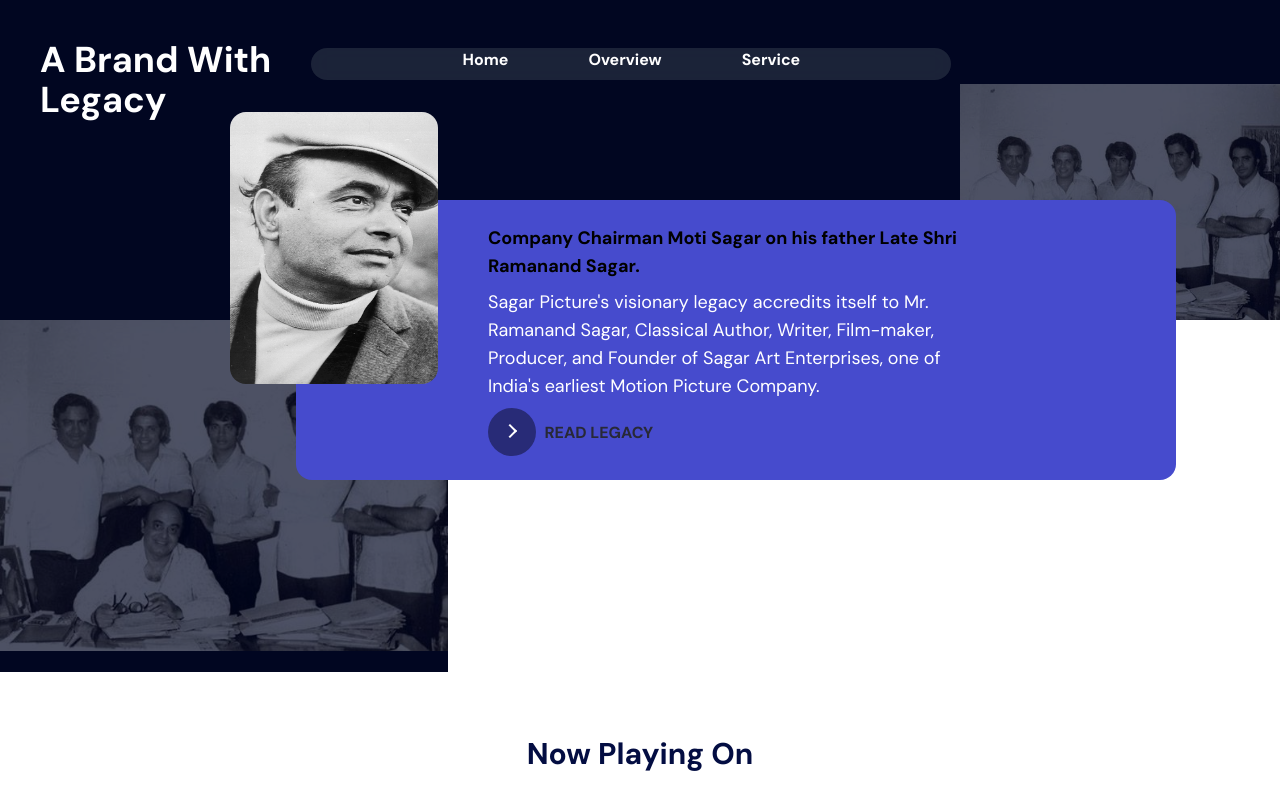
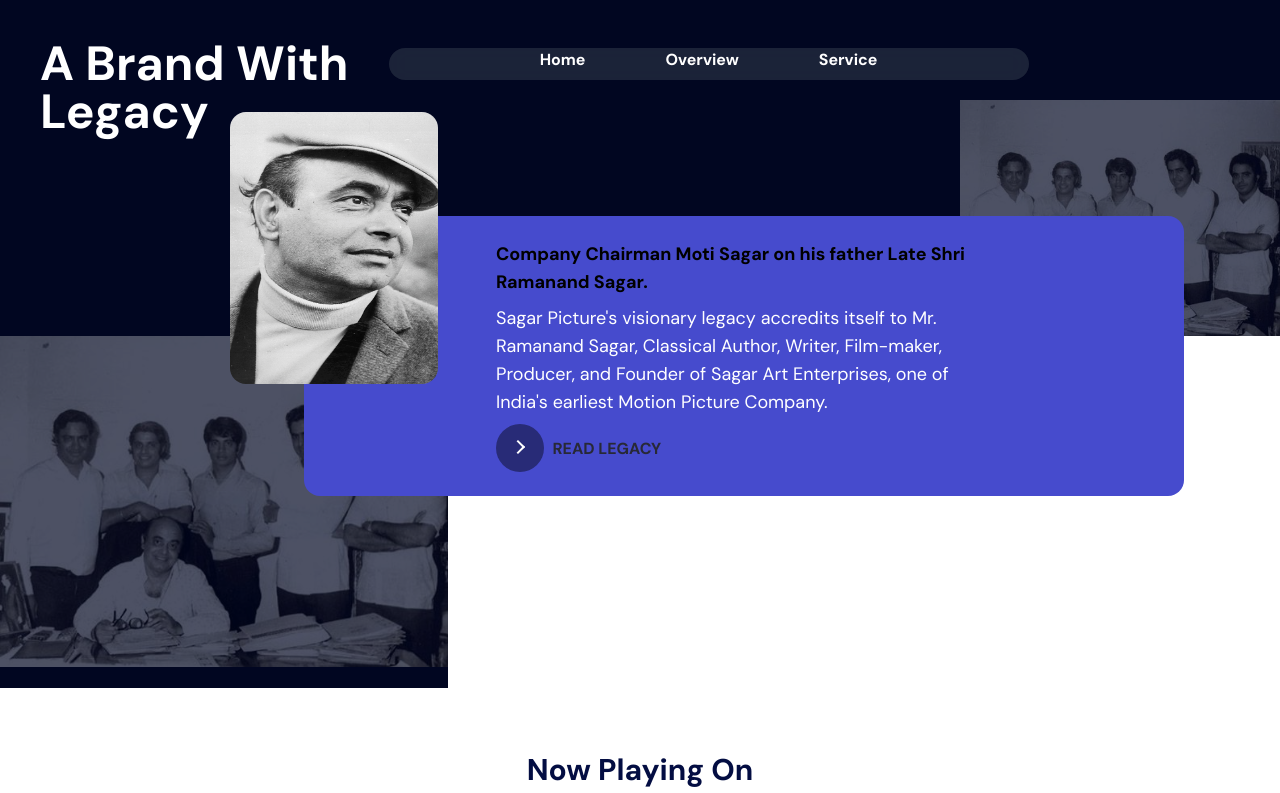
Before and after one commit to DILJITHKRISHNA/Brandemic-Task, a website: page index.html in a window 1280 px wide. Shown: the top 793 px of the page. Drawn offline with nearby package versions, Linux system fonts and the light colour scheme.

Commit message:
index page modefied by clearing remaining bugs

```diff
--- a/index.html
+++ b/index.html
@@ -191,8 +191,10 @@
 <body>
     <div class="container-mx relative text-center bg-[#010621] mb-30 text-white flex flex-col">
         <div class="flex flex-row">
-            <h1 class="text-6xl md:text-4xl font-bold text-left px-10 py-10 font-dm-sans animate-pulse slide-in-left">A Brand
-                With<br> Legacy</h1>
+            <h1 class="text-6xl md:text-5xl sm:text-4xl font-bold text-left px-10 py-10 font-dm-sans animate-pulse slide-in-left">
+                A Brand
+                With<br> Legacy
+            </h1>
             <div class="backdrop-blur-md bg-gray-700/50 w-[40rem] h-8 mt-12 rounded-full items-center">
                 <header class="w-full">
                     <nav>
@@ -209,9 +211,9 @@
         <div class="flex justify-center items-center mt-[10rem]">
             <img src="./assets/Group.png" alt="Group" class="absolute bottom-0 right-0 w-1/4 opacity-30">
             <img src="./assets/man.png" alt="chairman"
-                class="absolute z-index-high sm:w-[13rem] sm:h-[17rem] w-[8rem] left-1 sm:left-[18%] top-[21rem] sm:top-[7rem] rounded-2xl">
+                class="absolute z-index-high sm:w-[13rem] sm:h-[17rem] w-[8rem] left-2 sm:left-[18%] top-[21rem] sm:top-[7rem] rounded-2xl">
             <div
-                class="absolute z-index-mid text-left ml-28 sm:ml-42 md:ml-48 bg-[#464BCD] px-[12rem] sm:mt-10 mt-[12rem] p-6 rounded-2xl w-auto sm:w-[55rem] md:w-[55rem]">
+                class="absolute z-index-mid text-left ml-28 sm:ml-42 md:ml-52 bg-[#464BCD] px-[12rem] sm:mt-10 mt-[12rem] p-6 rounded-2xl w-auto sm:w-[55rem] md:w-[55rem]">
                 <p class="font-semibold text-black text-lg font-dm-sans">Company Chairman Moti Sagar on his father Late
                     Shri Ramanand Sagar.</p>
                 <p class="mt-2 text-lg font-dm-sans">Sagar Picture's visionary legacy accredits itself to Mr. Ramanand
```
Also changed, not shown: src/output.css.
